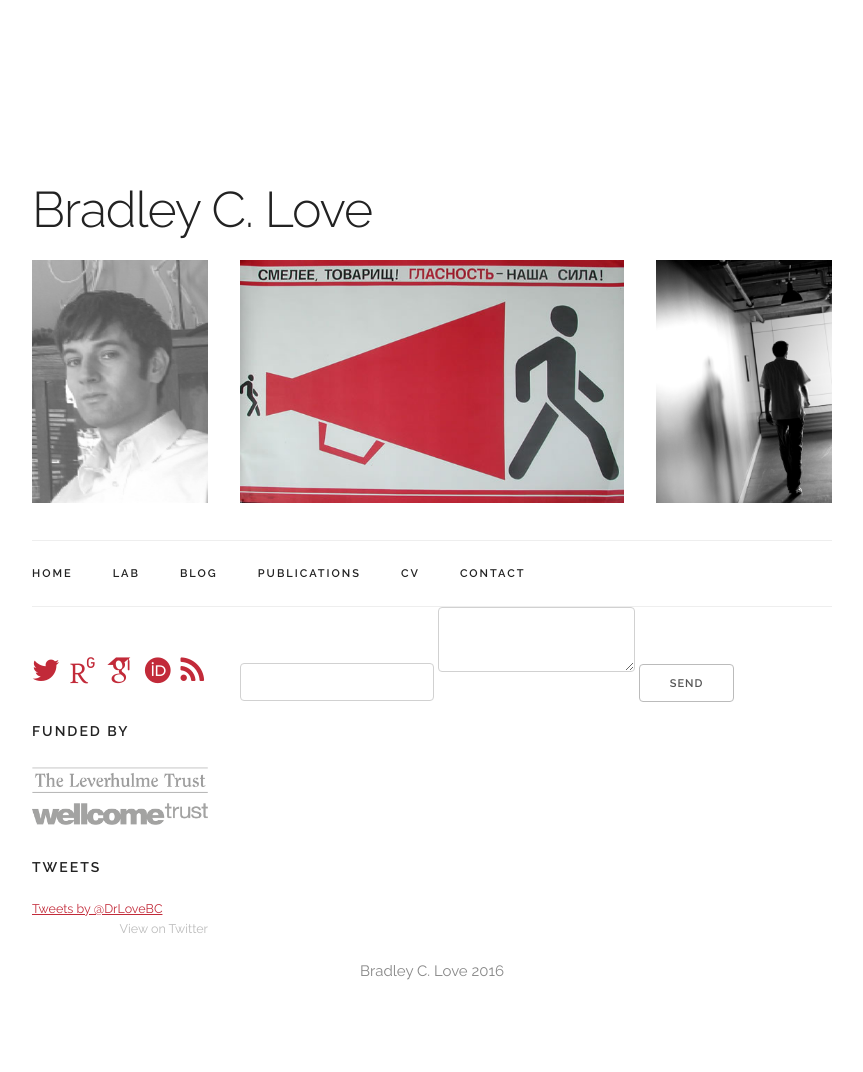
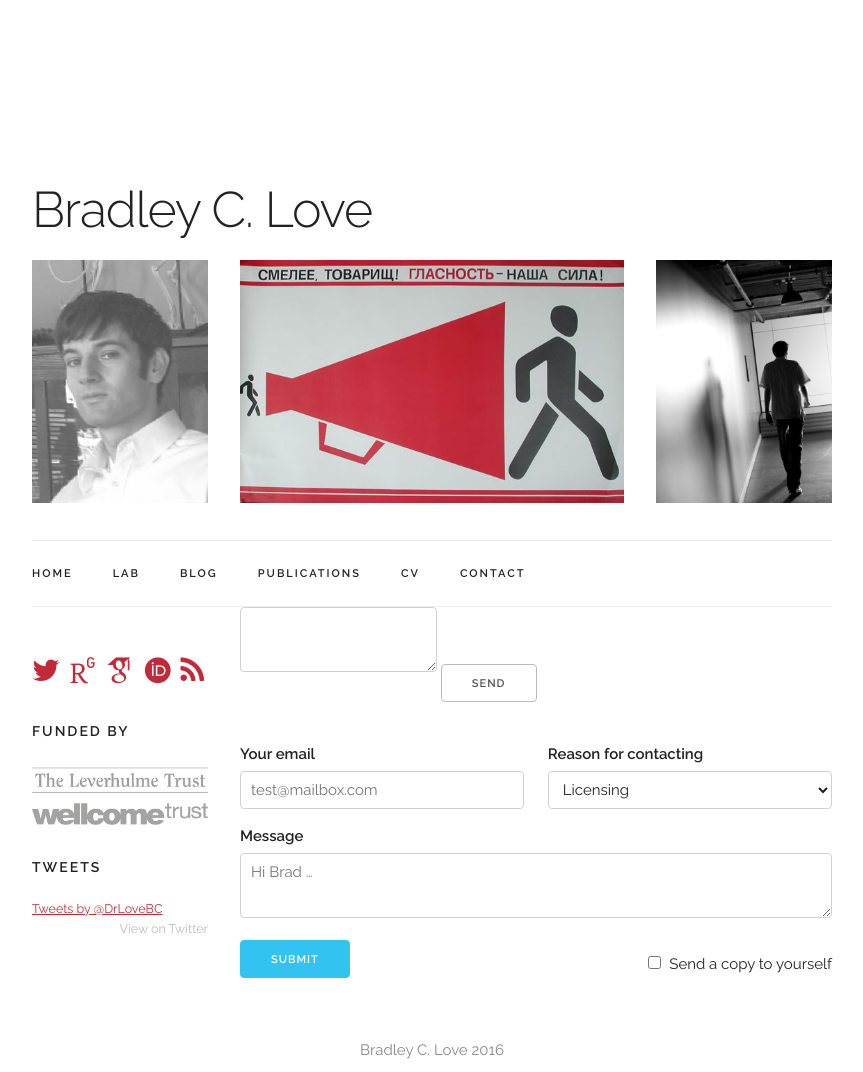
Before and after one commit to lovebc/lovebc.github.io, a Jekyll site: the page built from contact.html, in a window 1280 px wide. Shown: the whole page, without its empty margins (208-1071 px from the left). Built offline with Jekyll 4.4.1, drawn with Linux system fonts in a browser that asks for light colours; nearby versions of some CDN libraries; some web fonts are replaced; comment, search, counter and statistics services are not loaded; before the commit the page ends 993 px from its top, so only the background shows below that.

Commit message:
Update contact.html

```diff
--- a/contact.html
+++ b/contact.html
@@ -3,8 +3,36 @@ published: true
 layout: blog
 ---
 
-<form action="http://formspree.io/guest.olivia@gmail.com">
+<form
   <input type="email" name="_replyto">
   <textarea name="body"></textarea>
   <input type="submit" value="Send">
 </form>
+
+<!-- The above form looks like this -->
+<form action="http://formspree.io/guest.olivia@gmail.com">
+  <div class="row">
+    <div class="six columns">
+      <label for="exampleEmailInput">Your email</label>
+      <input class="u-full-width" placeholder="test@mailbox.com" id="exampleEmailInput" type="email">
+    </div>
+    <div class="six columns">
+      <label for="exampleRecipientInput">Reason for contacting</label>
+      <select class="u-full-width" id="exampleRecipientInput">
+        <option value="Option 1">Licensing</option>
+        <option value="Option 2">General Query</option>
+      </select>
+    </div>
+  </div>
+  <label for="exampleMessage">Message</label>
+  <textarea class="u-full-width" placeholder="Hi Brad …" id="exampleMessage"></textarea>
+  <label class="example-send-yourself-copy">
+    <input type="checkbox">
+    <span class="label-body">Send a copy to yourself</span>
+  </label>
+  <input class="button-primary" value="Submit" type="submit">
+</form>
+
+<!-- Always wrap checkbox and radio inputs in a label and use a <span class="label-body"> inside of it -->
+
+<!-- Note: The class .u-full-width is just a utility class shorthand for width: 100% -->
```
